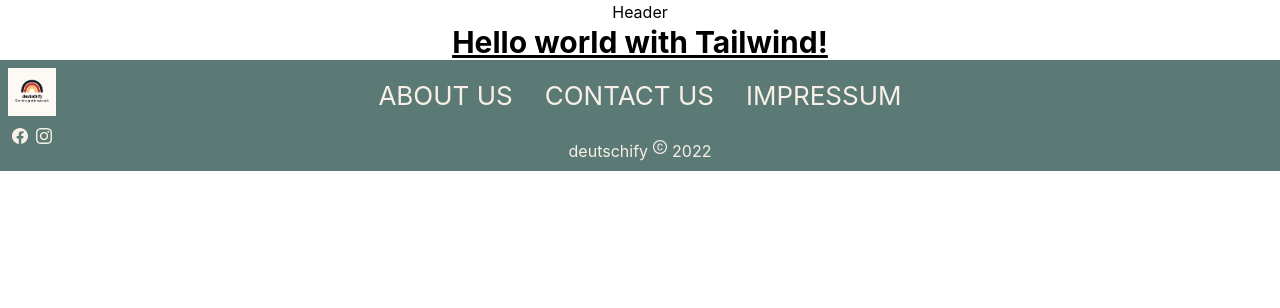
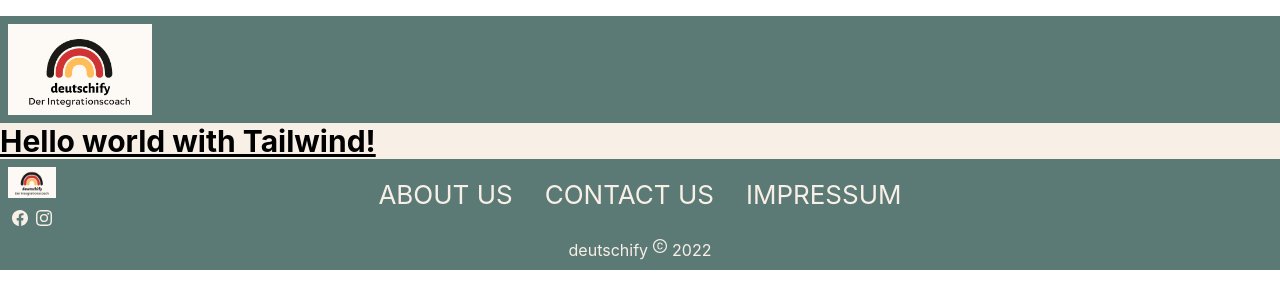
Before and after one commit to deutschify/deutschify, a React (Vite) app: page / in a window 1280 px wide. Shown: the top 308 px of the page. Built offline with nearby package versions, Linux system fonts and the light colour scheme; the HTML template or start-up script is replaced by a standard one.

Commit message:
Logo added

```diff
--- a/src/App.jsx
+++ b/src/App.jsx
@@ -13,7 +13,7 @@ import Login from "./components/Login";
 import PageNotFound from "./components/PageNotFound";
 function App() {
     return (
-        <div className="App">
+        <div className="bg-palette-50">
             <Header />
             <Routes>
                 <Route path="/" element={<Homepage />} />
--- a/src/components/Header.jsx
+++ b/src/components/Header.jsx
@@ -1,5 +1,17 @@
+
+
 const Header = () => {
-    return <div>Header</div>;
+    return <div className="w-full bg-palette-80 text-palette-50 mt-4">
+         <img
+                    src="./images/deutschifyLogo.png"
+                    className="w-40 p-2"
+                    alt=""
+                />
+
+                <div className="w-">
+
+                </div>
+    </div>;
 };
 
 export default Header;
```
Also changed, not shown: images/deutschifyLogo.png.
